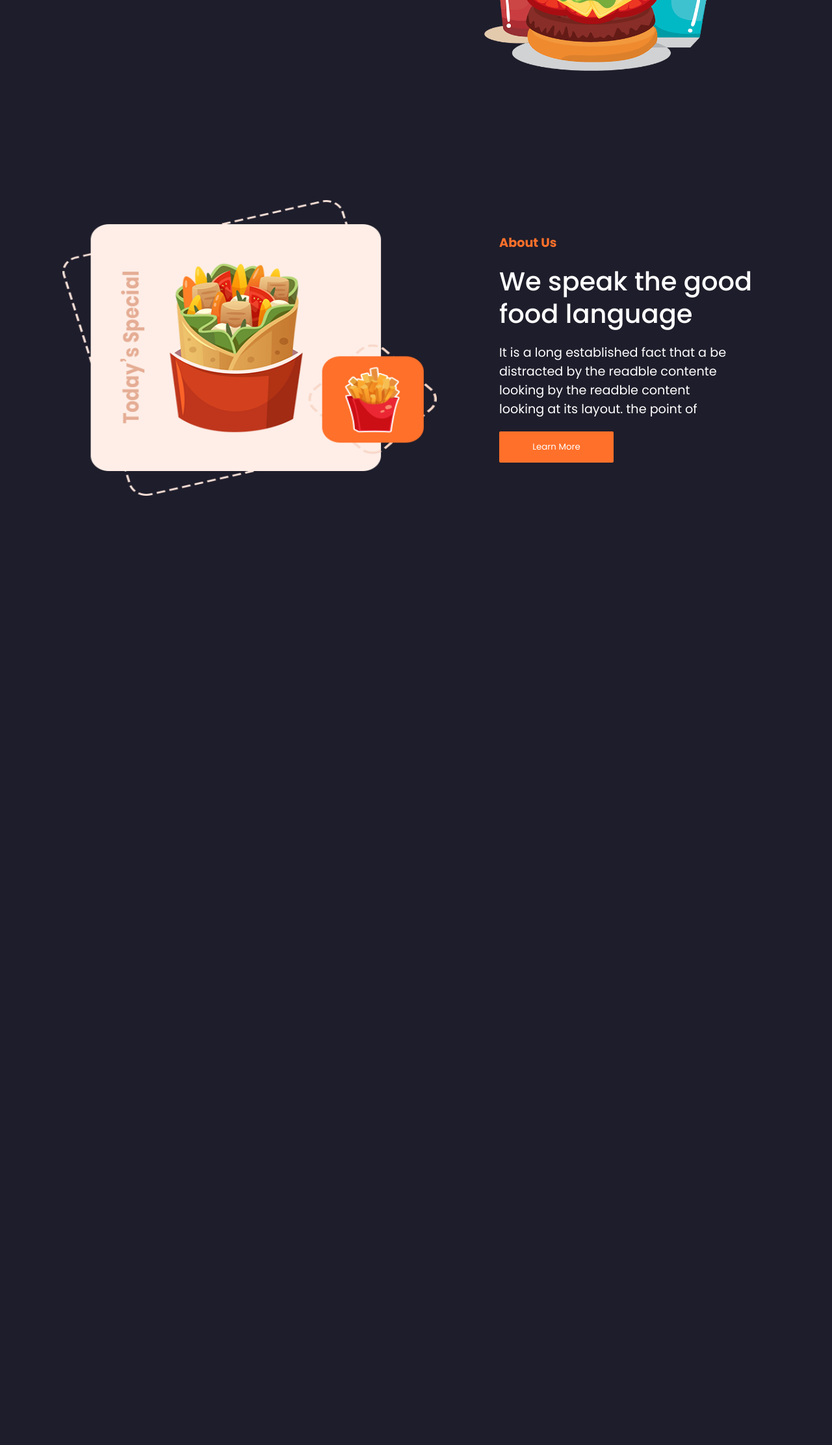
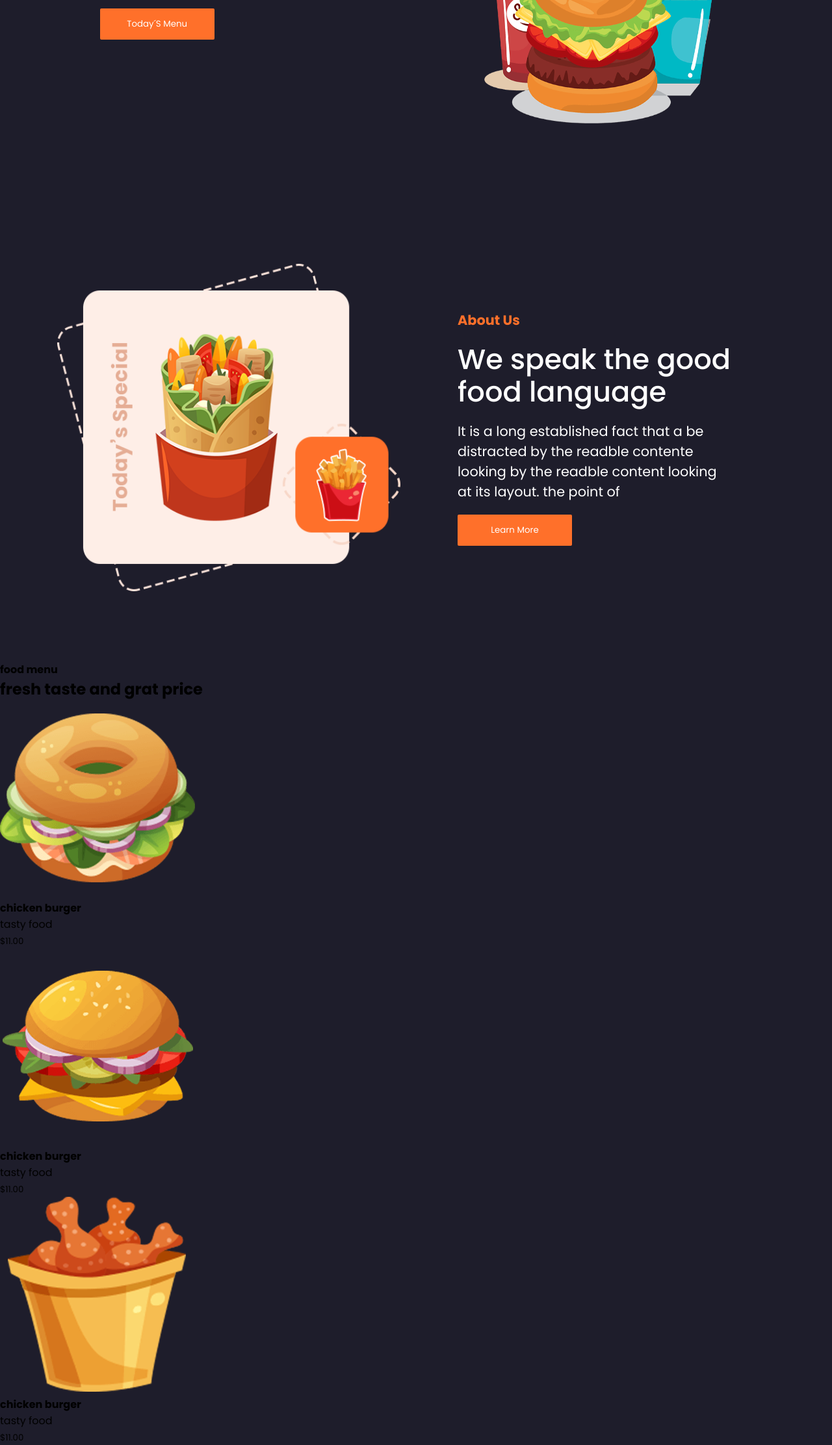
Before and after one commit to JoelRamos22/proyectoWeb, a plain HTML site: page index.html in a window 1280 px wide. Shown: the part 502-2726 px from the top of the page at 65% size. Before the commit the page ends 1305 px from the top, so only its background shows below. Drawn offline with nearby package versions, Linux system fonts and the light colour scheme.

Commit message:
feat: :lipstick: Adaptacion visual a dispositivos primeros 2 layout
se adapto la seccion de home y about us a los 3 tipos de dispositivos principales, y se inicio la construccion de la tercera seccion FOOD MENU

```diff
--- a/css/style.css
+++ b/css/style.css
@@ -59,11 +59,12 @@ body {
     width: 100%;
     display: flex;
     flex-direction: column;
-    gap: 50px;
+    justify-content: space-between;
     z-index: -1;
 }
 .home {
     width: 100%;
+    height: 90vh;
     display: flex;
     flex-direction: row;
     justify-content: space-around;
@@ -73,7 +74,7 @@ body {
     height: 100%;
     display: flex;
     flex-direction: column;
-    margin-top: 8%;
+    justify-content: center;
     margin-left: 12%;
     gap: 5px;
 }
@@ -106,7 +107,7 @@ body {
 }
 .image {
     width: 50%;
-    height: 80vh;
+    height: 90vh;
     display: flex;
     justify-content: start;
     align-items: center;
@@ -115,26 +116,32 @@ body {
 
 .image__food{
     width: 75%;
+    height: 70%;
 }
 
 .about-us {
     width: 100%;
+    height: 90vh;
     display: flex;
     flex-direction: row;
+    justify-content: space-around;
+    align-items: start;
 
 }
 .about-us__image {
-    width: 60%;
+    width: 55%;
+    height: 90vh;
     display: flex;
     justify-content: center;
     align-items: center;
 }
 .image__about-us {
-    height: 85%;
+    height: 70%;
     width: 75%;
 }
 .about-us__text {
-    width: 40%;
+    width: 45%;
+    height: 100%;
     display: flex;
     flex-direction: column;
 }
@@ -147,12 +154,12 @@ body {
     justify-content: center;
 }
 .contain__about {
-    font-size: 1.2em;
+    font-size: 1.3em;
     text-transform: capitalize;
     color: var(--color-font-1);
 }
 .contain__mensage {
-    font-size: 2.5em;
+    font-size: 2.7em;
     line-height: 50px;
     color: var(--color-font-2);
     font-weight: 500;
@@ -161,7 +168,7 @@ body {
     text-transform: uppercase;
 }
 .contain__parrafo {
-    font-size: 1.2em;
+    font-size: 1.3em;
     color: var(--color-font-2);
     width: 70%;
 }
@@ -212,30 +219,32 @@ body {
     }
     .main {
         width: 100%;
+        gap: 10px;
         display: flex;
         flex-direction: column;
         justify-content: space-around;
     }
     .home {
         width: 100%;
+        height: 90vh;
         display: flex;
         flex-direction: column;
         justify-content: space-around;
+        overflow: hidden;
     }
     .card {
         width: 100%;
-        height: 40vh;
+        height: 45vh;
         display: flex;
         align-items: center;
         justify-content: center;
         margin: 0;
-        padding: 0px 5px;
     }
     .card__title {
+        width: 100%;
         display: flex;
         align-items: center;
         justify-content: center;
-        width: 100%;
         font-size: 2.5em;
         text-transform: capitalize;
         color: var(--color-font-1);
@@ -263,22 +272,29 @@ body {
 
     .image {
         width: 100%;
-        height: 50vh;
+        height: 45vh;
+        padding: 7px;
         display: flex;
         align-items: start;
         justify-content: center;
     }
+    .image__food {
+        height: 95%;
+        width: 90%;
+    }
     .about-us {
         width: 100%;
+        height: 90vh;
         display: flex;
         flex-direction: column-reverse;
+        overflow: hidden;
 
     }
     .about-us__image {
         width: 100%;
         height: 45vh;
         display: flex;
-        padding: 5px;
+        padding: 7px;
         justify-content: center;
         align-items: start;
     }
@@ -373,6 +389,7 @@ body {
     }
     .home {
         width: 100%;
+        height: 90vh;
         display: flex;
         flex-direction: row;
         justify-content: space-around;
@@ -382,7 +399,6 @@ body {
         height: 100%;
         display: flex;
         flex-direction: column;
-        margin-top: 9%;
         margin-left: 9%;
         gap: 7px;
     }
@@ -413,12 +429,16 @@ body {
         font-size: 1.3em;
     }
     .image {
-        width: 60%;
-        height: 80vh;
+        width: 50%;
+        height: 90vh;
         display: flex;
         justify-content: start;
         align-items: center;
 
+    }
+    .about-us {
+        width: 100%;
+        height: 90vh;
     }
     .about-us__image {
         height: 100%;
--- a/index.html
+++ b/index.html
@@ -49,6 +49,50 @@
                 </article>
             </section>
         </section>
+        <section class="food-menu">
+            <section class="food-menu__tittles">
+                <article class="titles__food-menu">
+                    <h4>food menu</h4>
+                    <h2>fresh taste and grat price</h2>
+                </article>
+            </section>
+            <section class="food-menu__list">
+                <article class="list">
+                    <ul class="list__food-list">
+                        <li>
+                            <div class="list__imagen-container">
+                                <img src="storage/img/food1.png" class="imagen-container__img">
+                            </div>
+                            <div class="list__text-container">
+                                <h4>chicken burger</h4>
+                                <p>tasty food</p>
+                                <small>$11.00</small>
+                            </div>
+                        </li>
+                        <li>
+                            <div class="list__imagen-container">
+                                <img src="storage/img/food2.png" class="imagen-container__img">
+                            </div>
+                            <div class="list__text-container">
+                                <h4>chicken burger</h4>
+                                <p>tasty food</p>
+                                <small>$11.00</small>
+                            </div>
+                        </li>
+                        <li>
+                            <div class="list__imagen-container">
+                                <img src="storage/img/food3.png" class="imagen-container__img">
+                            </div>
+                            <div class="list__text-container">
+                                <h4>chicken burger</h4>
+                                <p>tasty food</p>
+                                <small>$11.00</small>
+                            </div>
+                        </li>
+                    </ul>
+                </article>
+            </section>
+        </section>
     </main>
 </body>
 </html>
```
